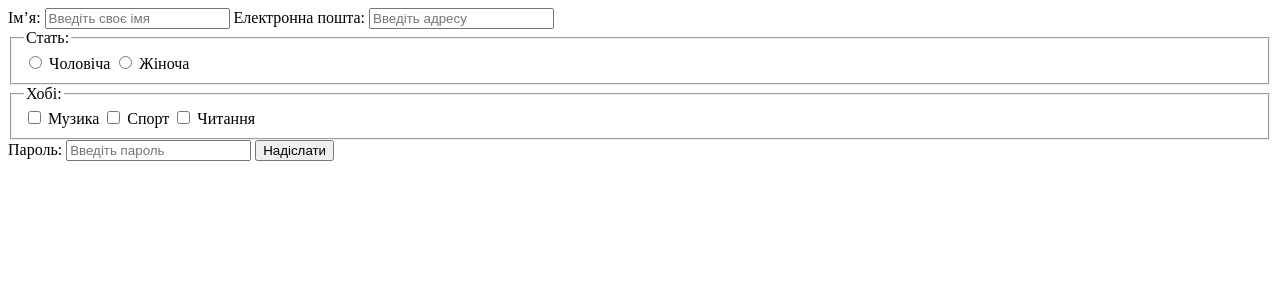
After one commit to JuliaGalich/ToDoList_09.11.24, a Django app: template todoproject/templates/form.html in a window 1280 px wide. The commit adds this page. Shown: the top 300 px of the page. Run offline with Django 5.2, Linux system fonts and the light colour scheme; the template is opened without the code that fills it, so the values that code supplies are empty.

```diff
--- /dev/null
+++ b/todoproject/templates/form.html
@@ -0,0 +1,35 @@
+<!DOCTYPE html>
+<html lang="en">
+<head>
+    <meta charset="UTF-8">
+    <title>form</title>
+</head>
+<body>
+    <form>
+        <label for="name">Ім’я:</label>
+        <input type="text" id="name" name="name" placeholder="Введіть своє імя">
+        <label for="email">Електронна пошта:</label>
+        <input type="text" id="email" name="email" placeholder="Введіть адресу">
+        <fieldset>
+        <legend>Стать:</legend>
+        <input type="radio" id="male" name="gender" value="male">
+        <label for="male">Чоловіча</label>
+        <input type="radio" id="female" name="gender" value="female">
+            <label for="female">Жіноча</label>
+         </fieldset>
+         <fieldset>
+            <legend>Хобі:</legend>
+            <input type="checkbox" id="music" name="interest" value="music">
+            <label for="music">Музика</label>
+            <input type="checkbox" id="sports" name="interest" value="sports">
+            <label for="sports">Спорт</label>
+            <input type="checkbox" id="reading" name="interest" value="reading">
+            <label for="reading">Читання</label>
+         </fieldset>
+         <label for="password">Пароль:</label>
+         <input type="password" id="password" name="password" placeholder="Введіть пароль">
+         <button type="submit">Надіслати</button>
+        </form>
+
+</body>
+</html>
--- a/todoproject/templates/index.html
+++ b/todoproject/templates/index.html
@@ -14,8 +14,8 @@
         {% for i in all_items %}
         <li>
             {{i.content}}
-            <form action="" method="post"> {% csrf_token %}
-                <input type="submit" value="delete">
+            <form action="/deleteTodoItem/{{ i.id }}/" method="post"> {% csrf_token %}
+                <input type="submit" value="Delete">
             </form>
         </li>
         {% endfor %}
--- a/todoproject/todoapp/views.py
+++ b/todoproject/todoapp/views.py
@@ -13,3 +13,8 @@ def addTodoView(request):
     new_item = TodoListItem(content=x)
     new_item.save()
     return  HttpResponseRedirect('/todoapp/')
+
+def deleteTodoView(request, i):
+    y = TodoListItem.objects.get(id = i)
+    y.delete()
+    return HttpResponseRedirect('/todoapp/')
--- a/todoproject/todoproject/urls.py
+++ b/todoproject/todoproject/urls.py
@@ -16,10 +16,12 @@ Including another URLconf
 """
 from django.contrib import admin
 from django.urls import path
-from todoapp.views import todoappView, addTodoView
+from todoapp.views import todoappView, addTodoView,deleteTodoView
 
 urlpatterns = [
     path('admin/', admin.site.urls),
+    path ('', todoappView),
     path ('todoapp/', todoappView),
-    path ('addTodoItem/', addTodoView)
+    path ('addTodoItem/', addTodoView),
+    path ('deleteTodoItem/<int:i>/', deleteTodoView)
 ]
```
Also changed, not shown: README.md (added), img.png (added), img_1.png (added), img_2.png (added), img_3.png (added), img_4.png (added), img_5.png (added), todoproject/db.sqlite3.
